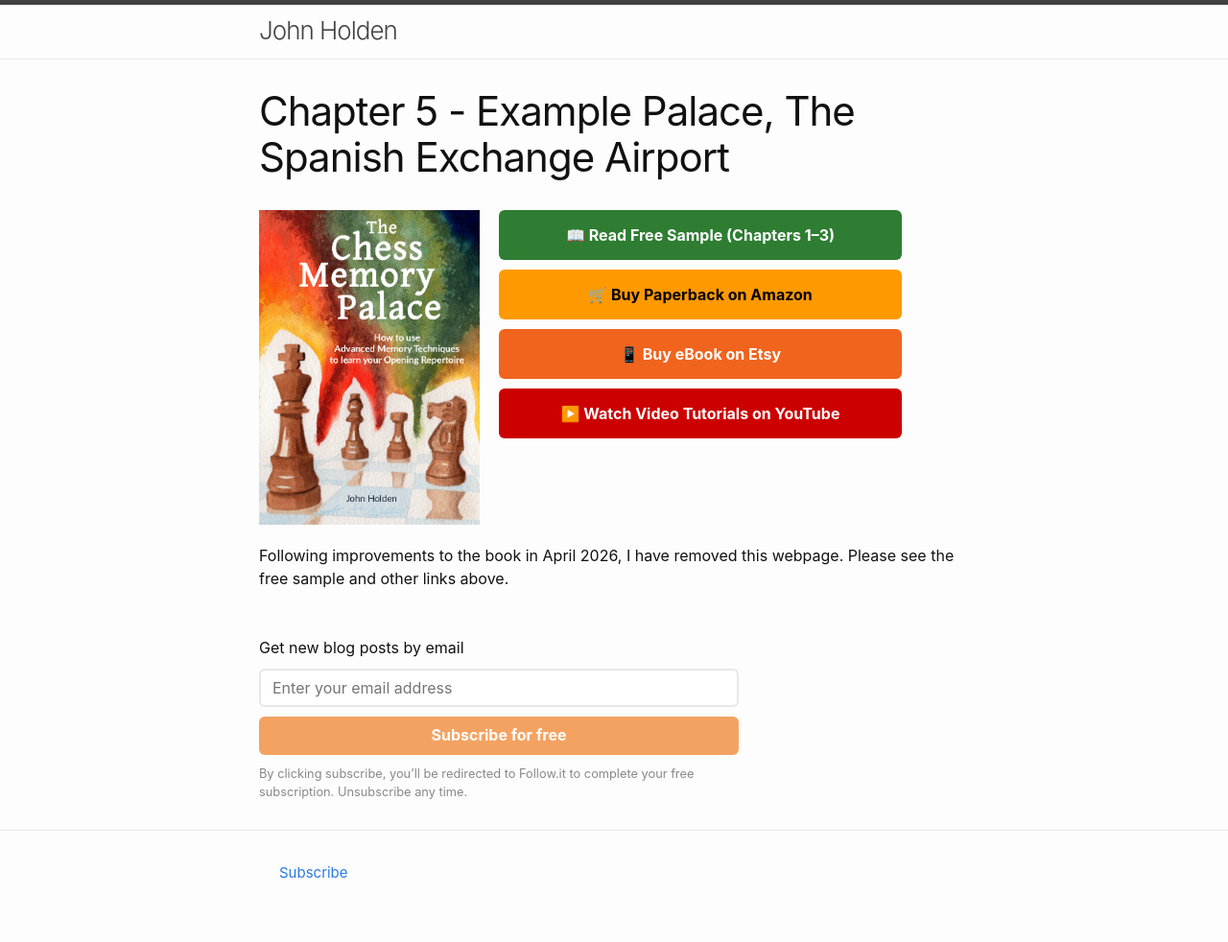
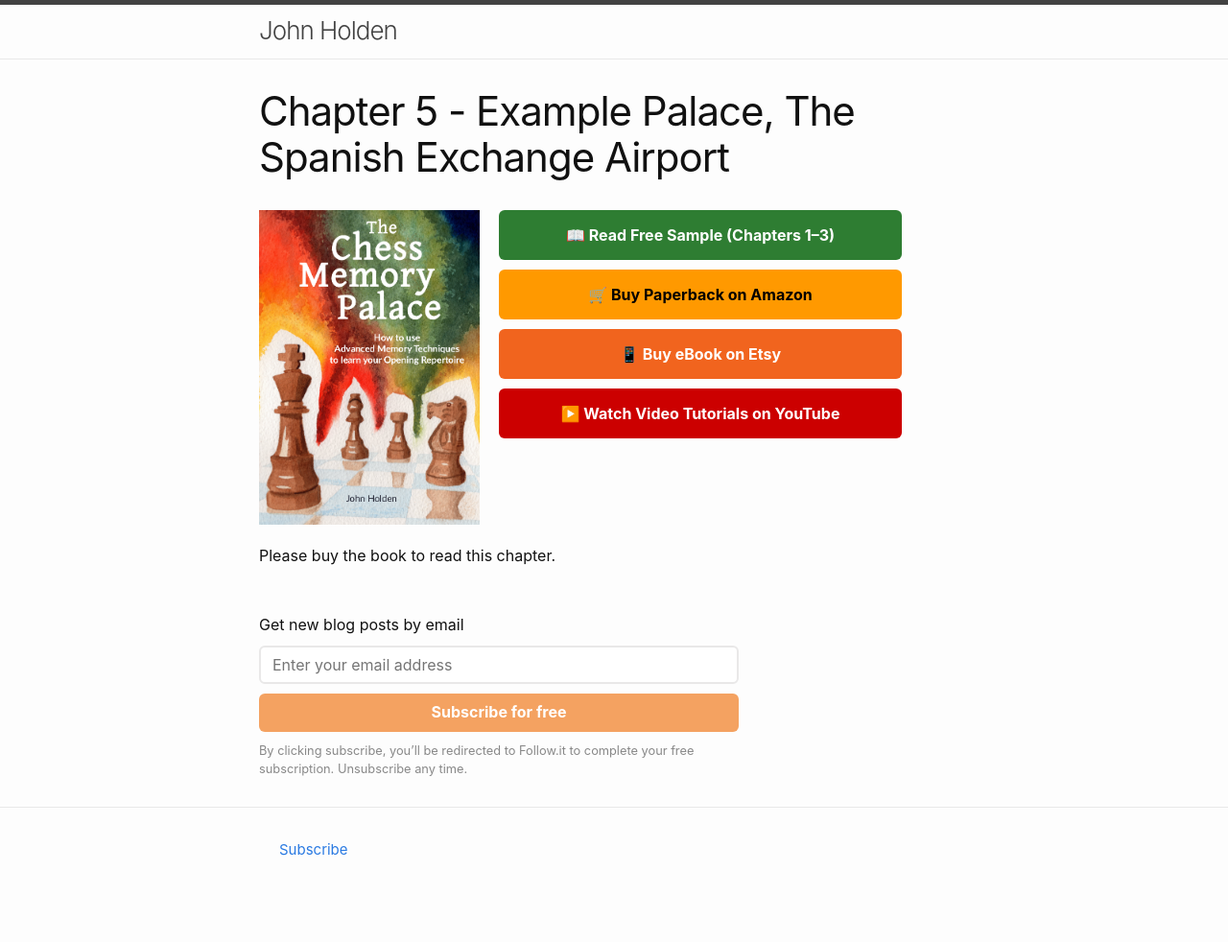
Before and after one commit to liontailedmacaque/liontailedmacaque.github.io, a Jekyll site: the page built from chessmemorypalace/chapter5.md, in a window 1280 px wide. Shown: the whole page at 96% size. Built offline with Jekyll 4.4.1, drawn with Linux system fonts in a browser that asks for light colours; after the commit the page ends 958 px from its top, so only the background shows below that.

Commit message:
Update chapter5.md

```diff
--- a/chessmemorypalace/chapter5.md
+++ b/chessmemorypalace/chapter5.md
@@ -7,4 +7,4 @@ permalink: /chessmemorypalace/chapter5
 
 {% include chess-memory-header.html %}
 
-Following improvements to the book in April 2026, I have removed this webpage. Please see the free sample and other links above.
+Please buy the book to read this chapter.
```
